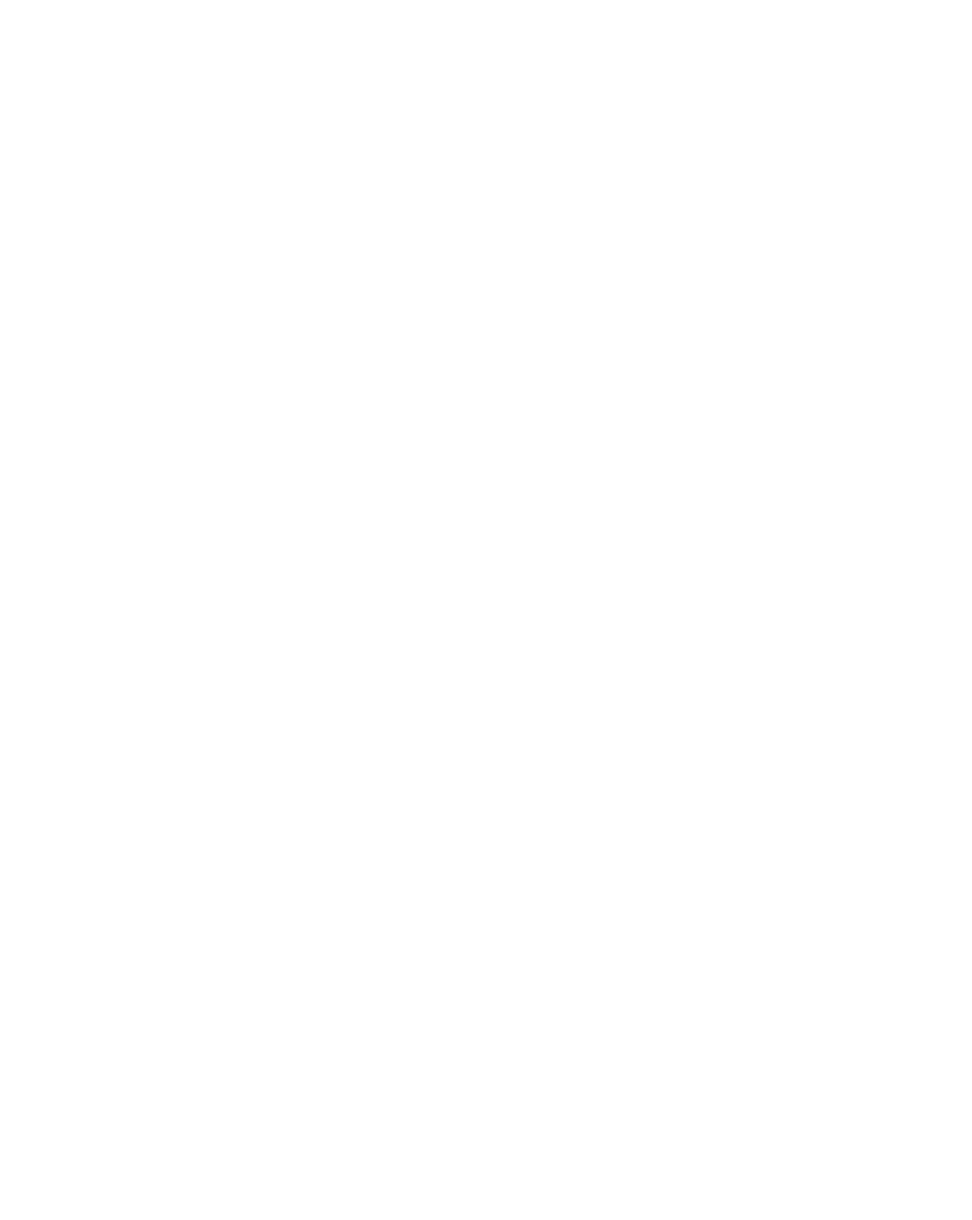
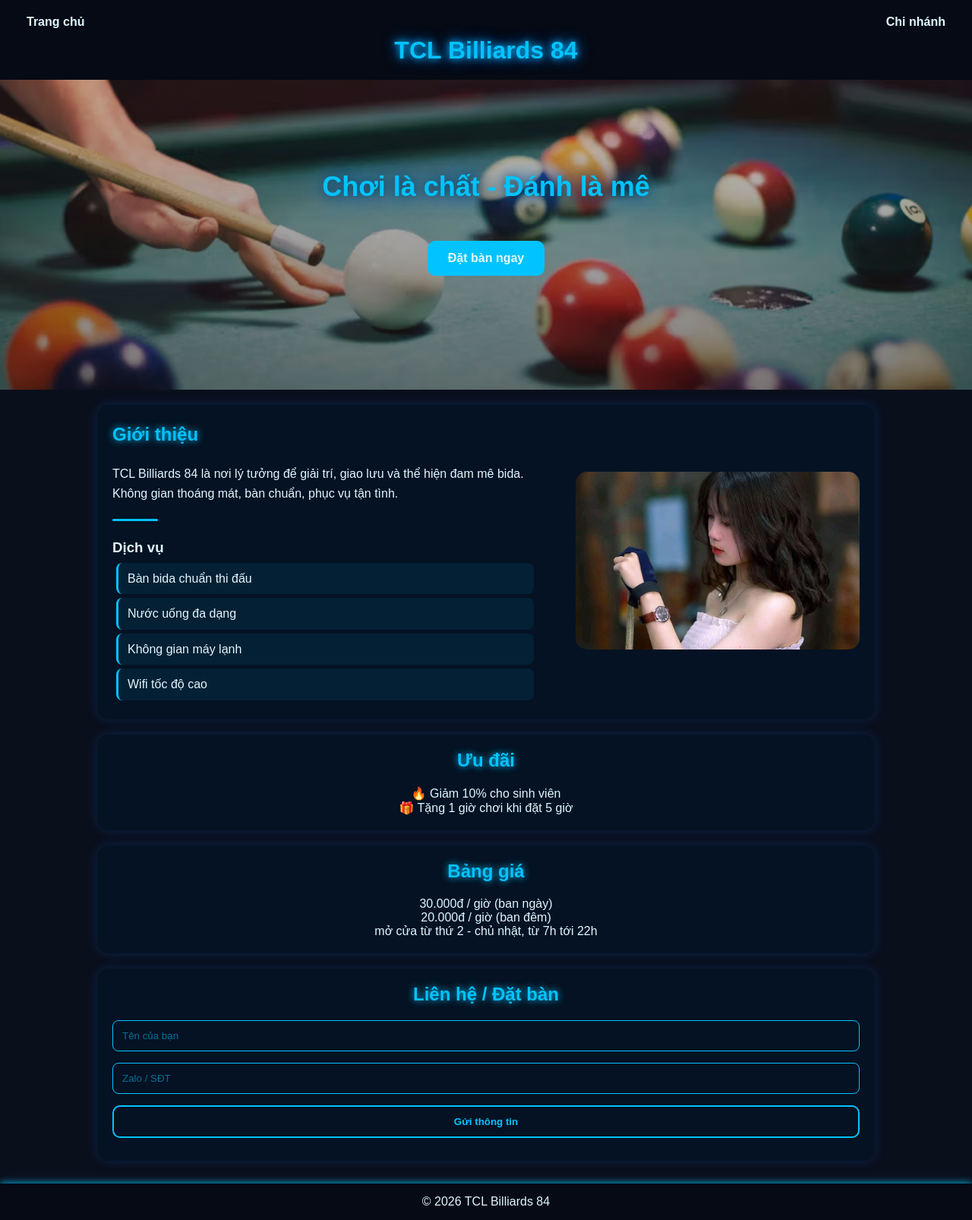
Before and after one commit to THAINGUYENPHAT/TCL_Billiards_84, a plain HTML site: page index.html in a window 1280 px wide. Shown: the whole page at 76% size. Before the commit the page ends 800 px from the top, so only its background shows below. Drawn offline with Linux system fonts and the light colour scheme.

Commit message:
feat: build TCL Billiards homepage
Add banner, about, promo, pricing and contact sections with neon UI

```diff
--- a/index.html
+++ b/index.html
@@ -1,11 +1,100 @@
 <!DOCTYPE html>
 <html lang="en">
+
 <head>
     <meta charset="UTF-8">
     <meta name="viewport" content="width=device-width, initial-scale=1.0">
     <title>TCL_Billiards_84</title>
+
+    <link rel="stylesheet" href="style.css">
 </head>
+
 <body>
 
+    <!-- HEADER -->
+    <header>
+        <nav>
+            <a href="index.html">Trang chủ</a>
+            <a href="branches.html">Chi nhánh</a>
+        </nav>
+        <h1>TCL Billiards 84</h1>
+    </header>
+
+    <!-- BANNER -->
+    <section class="banner">
+        <h2>Chơi là chất - Đánh là mê</h2>
+        <a href="#booking" class="btn">Đặt bàn ngay</a>
+    </section>
+
+    <!-- GIỚI THIỆU -->
+    <section class="about">
+        <div class="about-container">
+
+            <div class="about-text">
+                <h2>Giới thiệu</h2>
+                <p>
+                    TCL Billiards 84 là nơi lý tưởng để giải trí, giao lưu và thể hiện đam mê bida.
+                    Không gian thoáng mát, bàn chuẩn, phục vụ tận tình.
+                </p>
+
+                <div class="divider"></div>
+
+                <h3>Dịch vụ</h3>
+                <ul class="services-list">
+                    <li> Bàn bida chuẩn thi đấu</li>
+                    <li> Nước uống đa dạng</li>
+                    <li> Không gian máy lạnh</li>
+                    <li> Wifi tốc độ cao</li>
+                </ul>
+            </div>
+
+            <div class="about-image">
+                <img src="img/player.jpg" alt="">
+            </div>
+
+        </div>
+    </section>
+
+    <!-- ƯU ĐÃI -->
+    <section class="promo">
+        <h2>Ưu đãi</h2>
+        <ul>
+            <li>🔥 Giảm 10% cho sinh viên</li>
+            <li>🎁 Tặng 1 giờ chơi khi đặt 5 giờ</li>
+        </ul>
+    </section>
+
+    <!-- BẢNG GIÁ -->
+    <section class="price">
+        <h2>Bảng giá</h2>
+        <ul>
+            <li>30.000đ / giờ (ban ngày)</li>
+            <li>20.000đ / giờ (ban đêm)</li>
+            <li>mở cửa từ thứ 2 - chủ nhật, từ 7h tới 22h</li>
+        </ul>
+    </section>
+
+    <!-- LIÊN HỆ -->
+    <section class="contact" id="booking">
+        <h2>Liên hệ / Đặt bàn</h2>
+
+        <form id="contactForm">
+            <input type="text" placeholder="Tên của bạn" required>
+            <input type="text" placeholder="Zalo / SĐT" required>
+
+            <button type="submit">Gửi thông tin</button>
+        </form>
+
+        <p id="message"></p>
+    </section>
+
+    <!-- FOOTER -->
+    <footer>
+        <p>© 2026 TCL Billiards 84</p>
+    </footer>
+
 </body>
+
+<script src="script.js"></script>
+
 </html>
--- /dev/null
+++ b/nhap.css
@@ -0,0 +1,198 @@
+* {
+    font-family: Arial, Helvetica, sans-serif;
+    padding: 0;
+    margin: 0;
+    /* border: 1px solid red; */
+}
+
+body {
+    text-align: center;
+    background: rgb(0, 1, 30);
+    color: rgb(255, 255, 255);
+}
+
+
+
+header {
+    padding: 20px;
+}
+
+header nav {
+    display: flex;
+    justify-content: space-between;
+}
+
+header h1 {
+    color: rgb(83, 206, 255);
+    text-shadow: 0 0 16px rgb(142, 206, 255);
+}
+
+header a {
+    text-decoration: none;
+    color: #e2eeff;
+    font-weight: 500;
+}
+
+header a:hover {
+    text-decoration: none;
+    color: rgb(15, 159, 255);
+    font-weight: 500;
+}
+
+
+
+.banner {
+    background: linear-gradient(rgb(9, 18, 35, 0.3), rgb(9, 18, 35, 0.5)), url(img/play.avif) center/ cover no-repeat;
+    padding: 130px 20px;
+
+}
+
+.banner h2 {
+    margin-bottom: 60px;
+    color: rgb(83, 206, 255);
+    text-shadow: 0 0 16px rgb(25, 155, 255), 0 0 16px rgb(26, 64, 93);
+    ;
+    font-size: 40px;
+}
+
+.banner a {
+    background: rgb(33, 166, 255);
+    color: #e2eeff;
+    padding: 20px;
+    border-radius: 13px;
+    font-size: 14px;
+    text-decoration: none;
+}
+
+.banner a:hover {
+    background: rgb(15, 159, 255);
+    color: #e2eeff;
+    box-shadow: 0 0 16px rgb(15, 159, 255);
+    padding: 20px;
+    border-radius: 13px;
+    font-size: 14px;
+}
+
+
+
+.intro {
+    display: flex;
+    padding: 20px;
+    margin: 20px;
+    justify-content: space-evenly;
+    transition: 0.3s;
+    border-radius: 15px;
+    box-shadow: 0 0 8px rgb(15, 159, 255);
+}
+
+.intro:hover {
+    transform: translateY(-5px);
+    transition: 0.3s;
+    box-shadow: 0 0 16px rgb(15, 159, 255);
+}
+
+.info {
+    text-align: left;
+}
+
+.info div {
+    margin-bottom: 20px;
+}
+
+.intro h2,
+h3 {
+    color: rgb(15, 159, 255);
+    text-shadow: 0 0 16px rgb(15, 159, 255);
+    margin-bottom: 5px;
+}
+
+.intro img {
+    width: 20%;
+    margin-left: 30px;
+    border-radius: 15px;
+}
+
+.intro ul {
+    list-style: none;
+}
+
+.intro li {
+    margin-bottom: 5px;
+    padding: 10px 5px;
+    background: rgb(0, 30, 66);
+    border-left: 3px solid rgb(15, 159, 255);
+    border-radius: 8px;
+}
+
+.menu {
+    transition: 0.3s;
+    border-radius: 15px;
+    padding: 20px;
+    margin: 20px;
+    box-shadow: 0 0 8px rgb(15, 159, 255);
+}
+
+.menu h2 {
+    color: rgb(15, 159, 255);
+    text-shadow: 0 0 16px rgb(15, 159, 255);
+}
+
+.menu:hover {
+    transform: translateY(-5px);
+    transition: 0.3s;
+    box-shadow: 0 0 16px rgb(15, 159, 255);
+}
+
+
+
+.contact{
+    margin: 20px;
+    padding: 20px;
+    border-radius: 10px;
+    transition: 0.3s;
+    box-shadow: 0 0 8px rgb(15, 159, 255);
+}
+.contact:hover{
+    transform: translateY(-5px);
+    transition: 0.3s;
+    box-shadow: 0 0 16px rgb(15, 159, 255);
+}
+.contact h2{
+    color: rgb(15, 159, 255);
+    text-shadow: 0 0 16px rgb(15, 159, 255);
+}
+.contact .contactform{
+    display: flex;
+    flex-direction: column;
+    margin: 20px;
+}
+.contact  input{
+    margin-bottom: 10px;
+    padding: 17px;
+    border-radius: 8px;
+    background: rgb(0, 30, 66);
+    border: 1px solid rgb(15, 159, 255);
+}
+.contact .contactform button{
+    padding: 17px;
+    border-radius: 8px;
+    background: rgb(0, 30, 66);
+    color: rgb(0, 174, 255);
+    border: 1px solid rgb(15, 159, 255);
+
+}
+.contact .contactform button:hover{
+    background: rgb(15, 159, 255);
+    color: #e2eeff;
+    box-shadow: 0 0 16px rgb(15, 159, 255);
+    transition: 0.3s;
+}
+
+
+
+
+footer{
+    padding: 20px;
+    border-top: 1px solid rgb(15, 159, 255);
+    box-shadow: 0 0 8px rgb(15, 159, 255);;
+}
--- a/script.js
+++ b/script.js
@@ -0,0 +1,5 @@
+document.getElementById("contactForm").addEventListener("submit", function(e) {
+  e.preventDefault();
+
+  document.getElementById("message").innerText = " Gửi thành công! Quán sẽ liên hệ bạn qua Zalo.";
+});
--- a/style.css
+++ b/style.css
@@ -0,0 +1,245 @@
+/* RESET */
+* {
+    margin: 0;
+    padding: 0;
+    box-sizing: border-box;
+}
+
+/* BODY */
+body {
+    font-family: Arial, sans-serif;
+    background: #0a0f1c;
+    color: #e0f7ff;
+    text-align: center;
+}
+
+/* HEADER */
+header {
+    background: #050a14;
+    padding: 20px;
+    box-shadow: 0 0 15px #00c3ff;
+}
+
+header h1 {
+    color: #00c3ff;
+    text-shadow: 0 0 10px #00c3ff, 0 0 20px #0077ff;
+}
+
+/* NAV */
+nav {
+    display: flex;
+    justify-content: space-between;
+    margin-bottom: 10px;
+}
+
+nav a {
+    color: #e0f7ff;
+    margin: 0 15px;
+    text-decoration: none;
+    font-weight: bold;
+    transition: 0.3s;
+}
+
+nav a:hover {
+    color: #00c3ff;
+    text-shadow: 0 0 8px #00c3ff;
+}
+
+/* BANNER */
+.banner {
+    padding: 120px 20px;
+    background:
+        linear-gradient(rgba(0, 0, 0, 0.2), rgba(0, 0, 0, 0.5)),
+        url("img/play.avif") center/cover no-repeat;
+}
+
+.banner h2 {
+    font-size: 36px;
+    color: #00c3ff;
+    text-shadow: 0 0 15px #103844, 0 0 30px #0077ff;
+}
+
+/* SECTION CHUNG */
+section {
+    padding: 60px 20px;
+}
+
+h2 {
+    margin-bottom: 20px;
+    color: #00c3ff;
+    text-shadow: 0 0 10px #00c3ff;
+}
+
+/* BOX STYLE CHUNG */
+.about,
+.price,
+.contact,
+.promo {
+    margin: 20px auto;
+    width: 80%;
+    background: rgba(0, 20, 40, 0.6);
+    border-radius: 15px;
+    padding: 20px;
+    box-shadow: 0 0 15px #0077ff33;
+    transition: 0.3s;
+}
+
+.about:hover,
+.price:hover,
+.contact:hover,
+.promo:hover {
+    box-shadow: 0 0 25px #00c3ff;
+    transform: translateY(-5px);
+}
+
+/* ABOUT */
+.about-container {
+    display: flex;
+    align-items: center;
+    gap: 50px;
+}
+
+.about-text {
+    flex: 1.2;
+    text-align: left;
+    font-size: 16px;
+    line-height: 1.6;
+}
+
+.about-image {
+    flex: 0.8;
+}
+
+.about-image img {
+    width: 100%;
+    aspect-ratio: 16/10;
+    object-fit: cover;
+    border-radius: 15px;
+    transition: 0.3s;
+}
+
+.about-image img:hover {
+    transform: scale(1.03);
+    box-shadow: 0 0 25px #00c3ff;
+}
+
+/* DECOR */
+.divider {
+    width: 60px;
+    height: 3px;
+    background: #00c3ff;
+    margin: 20px 0;
+    border-radius: 10px;
+}
+
+/* LIST */
+ul {
+    list-style: none;
+}
+
+.services-list li {
+    text-align: left;
+    padding: 8px 12px;
+    background: rgba(0, 195, 255, 0.08);
+    border-radius: 8px;
+    border-left: 3px solid #00c3ff;
+    margin: 5px;
+}
+
+/* FORM */
+form {
+    display: flex;
+    flex-direction: column;
+    gap: 15px;
+    margin-top: 20px;
+}
+
+input {
+    padding: 12px;
+    border-radius: 8px;
+    border: 1px solid #00c3ff;
+    background: transparent;
+    color: #e0f7ff;
+    outline: none;
+    transition: 0.3s;
+}
+
+input::placeholder {
+    color: #00c3ff88;
+}
+
+input:focus {
+    box-shadow: 0 0 10px #00c3ff;
+}
+
+/* BUTTON */
+form button {
+    padding: 12px;
+    border: 2px solid #00c3ff;
+    background: transparent;
+    color: #00c3ff;
+    font-weight: bold;
+    border-radius: 10px;
+    cursor: pointer;
+    transition: 0.3s;
+}
+
+form button:hover {
+    background: #00c3ff;
+    color: black;
+    box-shadow: 0 0 15px #00c3ff;
+}
+
+/* MESSAGE */
+#message {
+    margin-top: 10px;
+    color: #00ffcc;
+    font-size: 14px;
+}
+
+/* FOOTER */
+footer {
+    background: #050a14;
+    padding: 15px;
+    margin-top: 30px;
+    box-shadow: 0 0 10px #00c3ff;
+}
+
+/* BUTTON BOOKING */
+.btn {
+    display: inline-block;
+    margin: 30px auto;
+    padding: 12px 25px;
+    background: #00c3ff;
+    border: 2px solid #00c3ff;
+    color: #e8faff;
+    text-decoration: none;
+    font-weight: bold;
+    border-radius: 10px;
+    transition: 0.3s;
+}
+
+.btn:hover {
+    color: black;
+    box-shadow: 0 0 20px #00c3ff;
+}
+
+/* MOBILE */
+@media (max-width: 768px) {
+    .about-container {
+        flex-direction: column;
+    }
+
+    .about, .price, .contact, .promo {
+        width: 95%;
+    }
+
+    .banner h2 {
+        font-size: 24px;
+    }
+
+    nav {
+        justify-content: space-between;
+        gap: 10px;
+    }
+}
```
Also changed, not shown: branches.html (+73 -0 lines), booking.html (deleted), img/anhbia.jpg (added), img/background.jpg (added), img/ban.jpg (added), img/play.avif (added), img/player.jpg (added).
